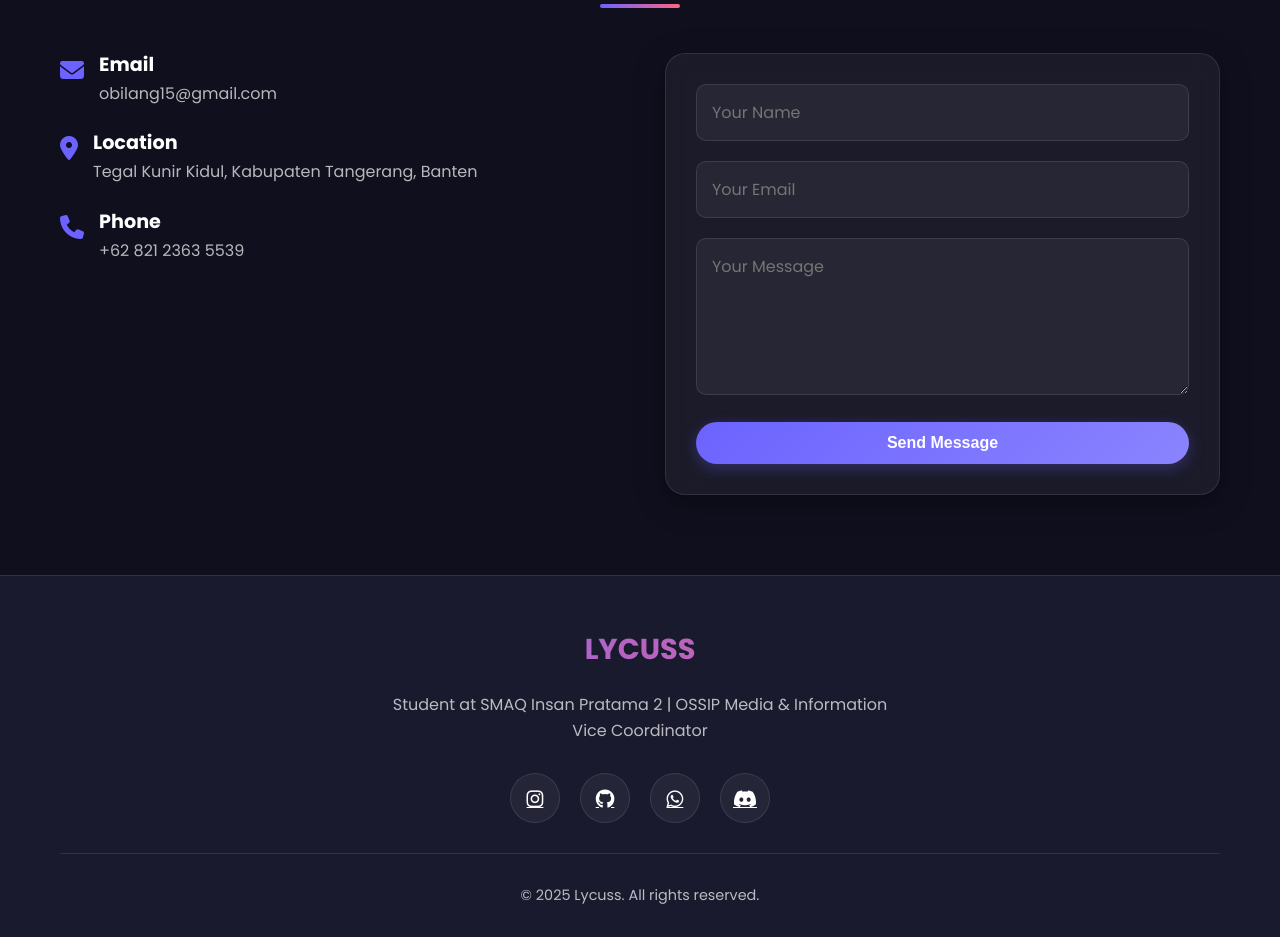
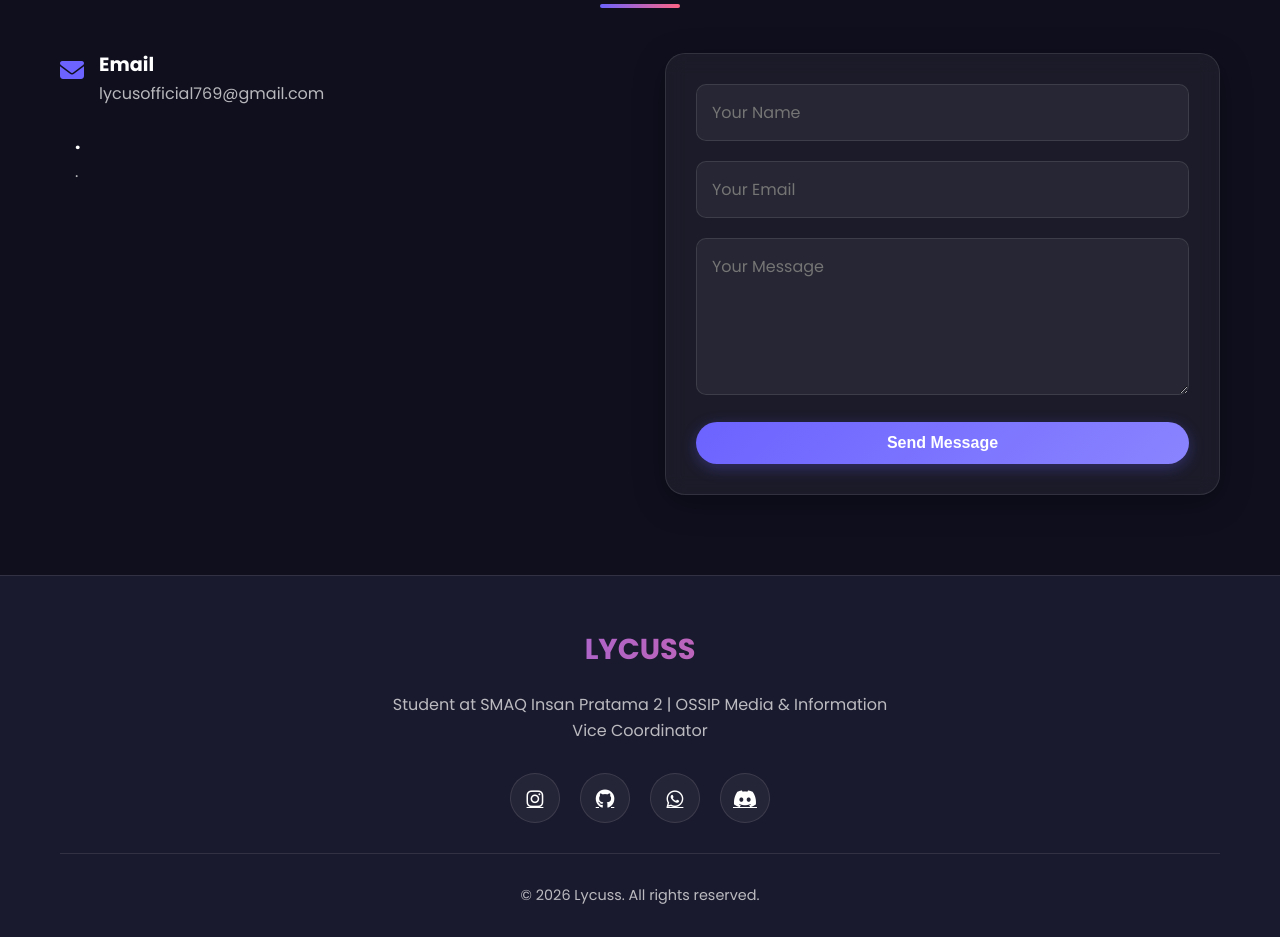
Before and after one commit to lycuus/about-kemas, a plain HTML site: page index.html in a window 1280 px wide. Shown: the part 4280-5217 px from the top of the page. Drawn offline with Linux system fonts and the light colour scheme.

Commit message:
Add files via upload

```diff
--- a/index.html
+++ b/index.html
@@ -369,21 +369,14 @@
                         <i class="fas fa-envelope"></i>
                         <div>
                             <h3>Email</h3>
-                            <p>obilang15@gmail.com</p>
+                            <p>lycusofficial769@gmail.com</p>
                         </div>
                     </div>
                     <div class="contact-item">
-                        <i class="fas fa-map-marker-alt"></i>
+                        <i class=""></i>
                         <div>
-                            <h3>Location</h3>
-                            <p>Tegal Kunir Kidul, Kabupaten Tangerang, Banten</p>
-                        </div>
-                    </div>
-                    <div class="contact-item">
-                        <i class="fas fa-phone"></i>
-                        <div>
-                            <h3>Phone</h3>
-                            <p>+62 821 2363 5539</p>
+                            <h3>.</h3>
+                            <p>.</p>
                         </div>
                     </div>
                 </div>
@@ -419,7 +412,7 @@
                     <a href="https://wa.me/6282123635539?text=Halo"><i class="fa-brands fa-whatsapp"></i></a>
                     <a href="https://discord.gg/s7brE8wY"><i class="fa-brands fa-discord"></i></a>
                 </div>
-                <p class="footer-copy">&copy; 2025 Lycuss. All rights reserved.</p>
+                <p class="footer-copy">&copy; 2026 Lycuss. All rights reserved.</p>
             </div>
         </div>
     </footer>
```
